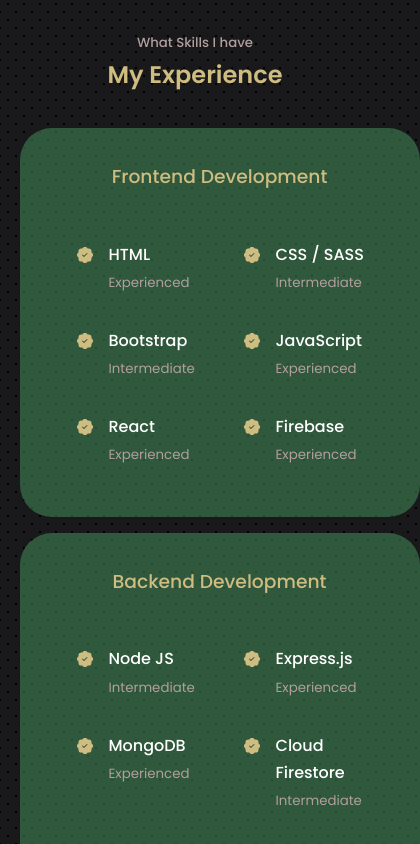
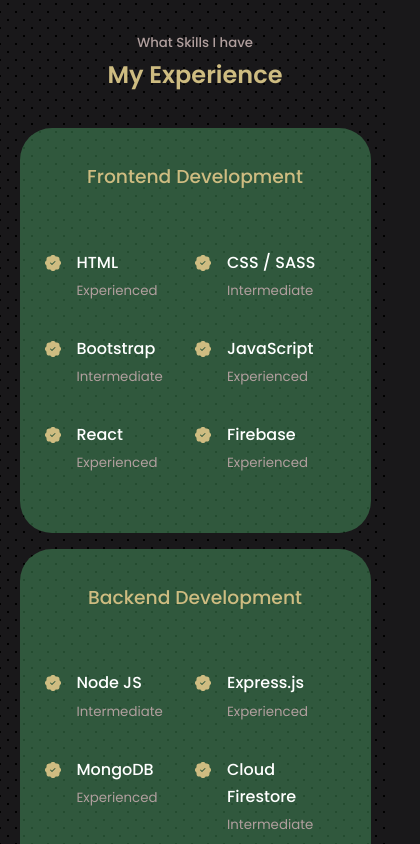
Before and after one commit to Skill4fun/Skill4fun.github.io, a React (Create React App) app: page / in a window 390 px wide. Shown: the part 2660-3504 px from the top of the page, 420 px wide, since content can reach past the window. Built offline with nearby package versions, Linux system fonts and the light colour scheme.

Commit message:
media-queries updated

```diff
--- a/src/components/Experience/Experience.scss
+++ b/src/components/Experience/Experience.scss
@@ -68,6 +68,14 @@
 
   .experience__container>div {
     width: 100%;
-    padding: 2rem 1rem;
+    padding: 2rem 0rem;
+  }
+
+  .experience__content {
+    padding: 1.5rem;
+  }
+
+  .experience__details-icon {
+    margin-left: 0rem;
   }
 }
--- a/src/components/Header/Header.scss
+++ b/src/components/Header/Header.scss
@@ -39,10 +39,10 @@
 //// ==== ME ==== ////
 .me {
   background: linear-gradient(var(--color-primary), transparent);
-  width: 24rem;
+  width: 22rem;
   height: 25rem;
   position: absolute;
-  left: calc(50% - 12rem);
+  left: calc(50% - 11rem);
   margin-top: 4rem;
   border-radius: 2rem 12rem 0 0;
   overflow: hidden;
```
